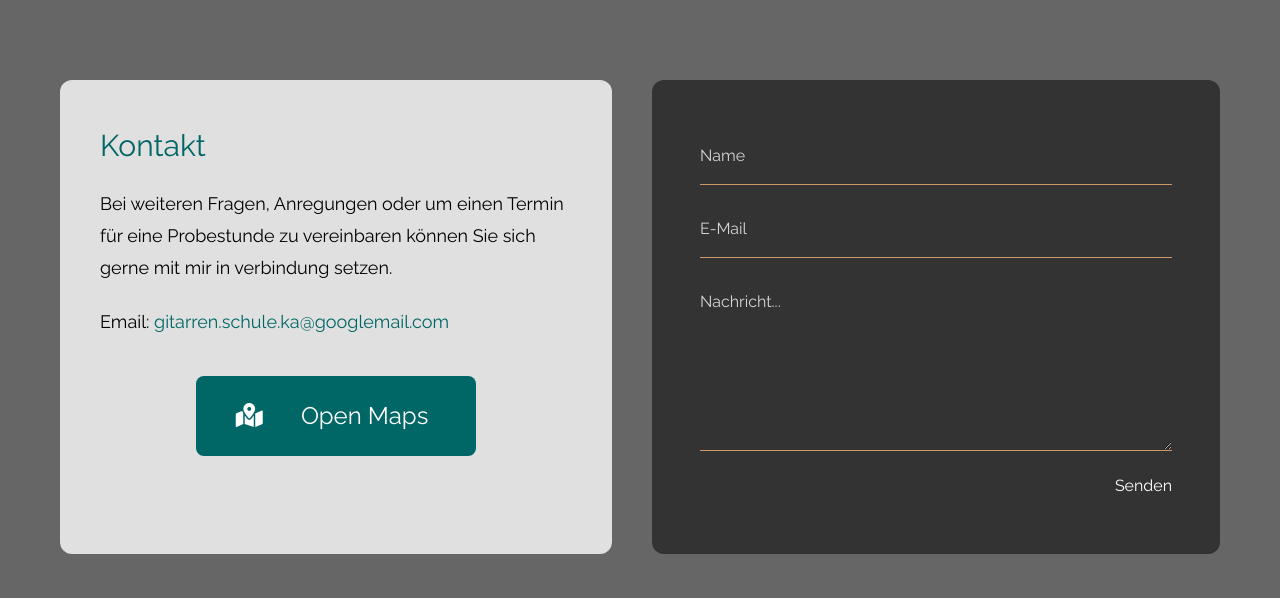
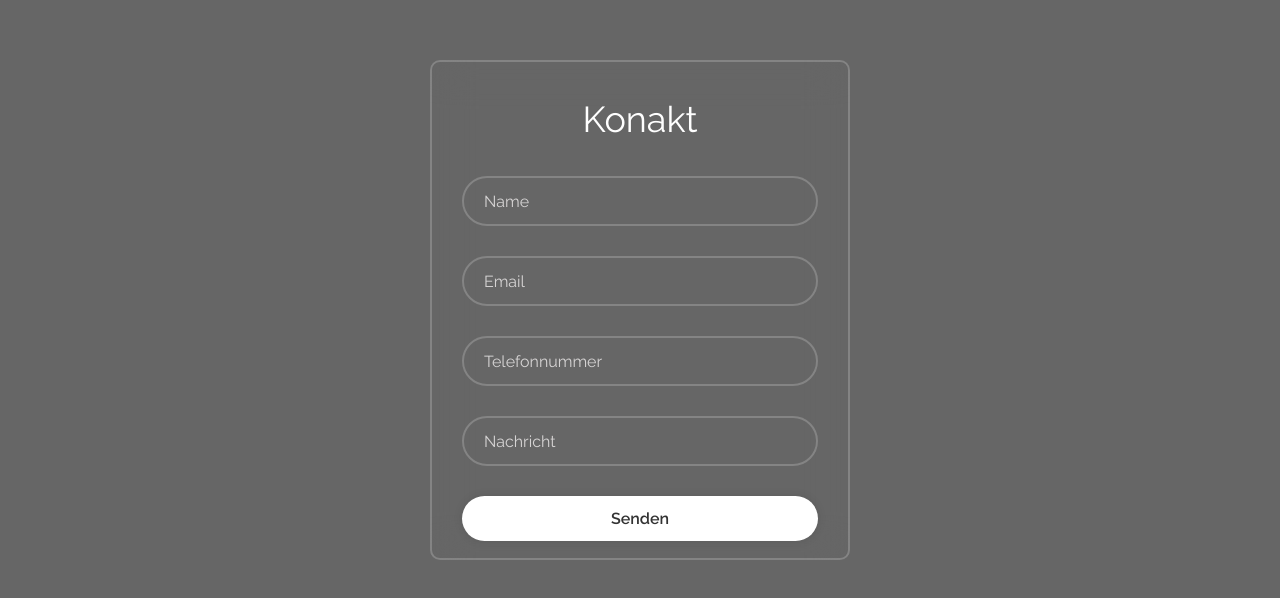
Before and after one commit to alexanderfloeter/alexanderfloeter.me, a plain HTML site: page index.html in a window 1280 px wide. Shown: the part 3328-3926 px from the top of the page. Drawn offline with nearby package versions, Linux system fonts and the light colour scheme.

Commit message:
Added Kontatk

```diff
--- a/css/tooplate-antique-cafe.css
+++ b/css/tooplate-antique-cafe.css
@@ -1,10 +1,5 @@
-/*
+@import url("https://fonts.googleapis.com/css2?family=Poppins:wght@300;400;500;600;700;800;900&display=swap");
 
-Tooplate 2126 Antique Cafe
-
-https://www.tooplate.com/view/2126-antique-cafe
-
-*/
 
 
 body {
@@ -176,3 +171,64 @@ textarea::-ms-input-placeholder { /* Microsoft Edge */
 }
 
 }
+
+
+  .wrapper {
+    width: 420px;
+    height:500px;
+    background:transparent;
+    border: 2px solid rgba(255, 255, 255, .2);
+    backdrop-filter: blur(20px);
+    backdrop-shadow: 0 0 10px rgba(0, 0, 0, .2);
+    color: #fff;
+    border-radius: 10px;
+    padding: 30px;
+
+  }
+  .wrapper h1{
+      font-size: 36px;
+      text-align: center;
+  }
+  .wrapper .input-box{
+      width: 100%;
+      height: 50px;
+
+      margin: 30px 0;
+
+  }
+  .input-box input{
+      width: 100%;
+      height: 100%;
+      background: transparent;
+      border: none;
+      outline: none;
+      border: 2px solid rgba(255, 255, 255, .2);
+      border-radius: 40px;
+      font-size: 16px;
+      color: #fff;
+      padding: 20px 45px 20px 20px;
+  }
+  .input-box input ::placeholder{
+   color: #fff;
+  }
+  .input-box i {
+      position: absolute;
+      right: 20px;
+      top: 50%;
+      transform: translateY(-50%);
+      font-size: 20px;
+
+
+  }
+  .wrapper .btn {
+      width: 100%;
+      height: 45px;
+      background:#fff;
+      border: none;
+      border-radius: 40px;
+      box-shadow: 0 0 10px rgba(0, 0, 0, .1);
+      cursor: pointer;
+      font-size: 16px;
+      color: #333;
+      font-weight: 600;
+  }
--- a/index.html
+++ b/index.html
@@ -114,34 +114,31 @@ https://www.tooplate.com/view/2126-antique-cafe
     <div id="contact" class="parallax-window relative" data-parallax="scroll" data-image-src="img/perc.jpg">
         <div class="container mx-auto tm-container pt-24 pb-48 sm:py-48">
             <div class="flex flex-col lg:flex-row justify-around items-center lg:items-stretch">
-                <div class="flex-1 rounded-xl px-10 py-12 m-5 bg-white bg-opacity-80 tm-item-container">
-                    <h2 class="text-3xl mb-6 tm-text-green">Kontakt</h2>
-                    <p class="mb-6 text-lg leading-8">
-                       Bei weiteren Fragen, Anregungen oder um einen Termin für eine Probestunde zu vereinbaren können Sie sich gerne mit mir in verbindung setzen.
-                    </p>
-                    <p class="mb-10 text-lg">
-                        <span class="block">Email: <a href="mailto:info@company.com" class="hover:text-yellow-600 transition">gitarren.schule.ka@googlemail.com</a></span>
-                    </p>
-                    <div class="text-center">
-                        <a href="https://www.google.com/maps" class="inline-block text-white text-2xl pl-10 pr-12 py-6 rounded-lg transition tm-bg-green">
-                            <i class="fas fa-map-marked-alt mr-8"></i>
-                            Open Maps
-                        </a>
-                    </div>
-                </div>
-                <div class="flex-1 rounded-xl p-12 pb-14 m-5 bg-black bg-opacity-50 tm-item-container">
-                    <form action="https://api.web3forms.com/submit" method="POST">
-                        <input type="hidden" name="access_key" value="ae404b67-c488-492f-b7fe-3d59880404bc">
-                        <input type="text" name="name" class="input w-full bg-black border-b bg-opacity-0 text-white px-0 py-4 mb-4 tm-border-gold" placeholder="Name" required="" />
-                        <input type="email" name="email" class="input w-full bg-black border-b bg-opacity-0 text-white px-0 py-4 mb-4 tm-border-gold" placeholder="E-Mail" required="" />
-                        <textarea rows="6" name="message" class="input w-full bg-black border-b bg-opacity-0 text-white px-0 py-4 mb-4 tm-border-gold" placeholder="Nachricht..." required=""></textarea>
-                        <div class="text-right">
-                            <button type="submit" class="text-white hover:text-yellow-500 transition">Senden</button>
-                        </div>
+
+               <div  class="wrapper">
+           <from action="">
+          <h1>Konakt</h1>
+          <div class="input-box">
+            <input type="text" placeholder="Name"
+            required>
+            <div class="input-box">
+                <input type="text" placeholder="Email"
+                required>
+            </div>
+            <div class="input-box">
+                <input type="text" placeholder="Telefonnummer"
+                required>
+            </div>
+            <div class="input-box">
+                <input type="text" placeholder="Nachricht"
+                required>
+            </div>
 
 
-                      </form>
-                </div>
+         <button tpye="sumbit" class="btn">Senden</button>
+
+          </div>
+        </div>
             </div>
             <footer class="absolute bottom-0 left-0 w-full">
                 <div class="text-white container mx-auto tm-container p-8 text-lg flex flex-col md:flex-row justify-between">
```
